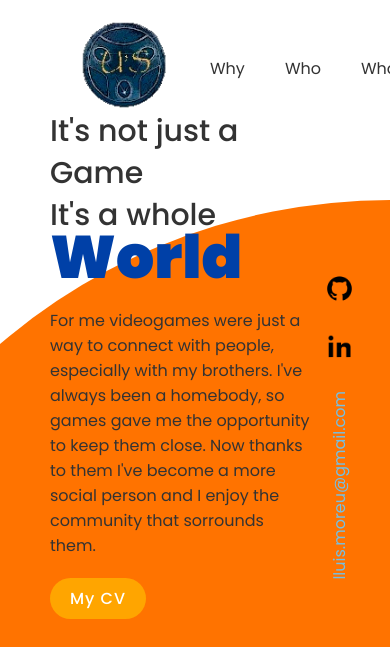
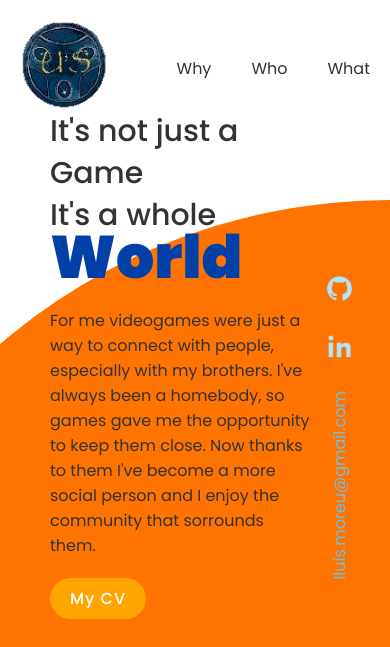
Before and after one commit to youis11/youis11.github.io, a plain HTML site: page docs/index.html in a window 390 px wide. Shown: the top 647 px of the page. Drawn offline with nearby package versions, Linux system fonts and the light colour scheme.

Commit message:
updating website w/ portfolio and style

```diff
--- a/docs/css/style.css
+++ b/docs/css/style.css
@@ -215,6 +215,13 @@ header ul li a
     }
 }
 
+
+@media screen and (max-width:450px){
+    header{
+        padding: 20px;
+    }
+}
+
 @media screen and (max-width: 600px) {
 
     .content .caca
@@ -232,8 +239,8 @@ header ul li a
     p {
         font-size: 16px;
     }
+}
 
-}
 
 .socials
 {
--- a/docs/index.html
+++ b/docs/index.html
@@ -14,8 +14,8 @@
 
     <body>
         <ul class="socials">
-            <li><a href="https://github.com/youis11"><img src="images/github.png" style="width: 41px; height:41px;"></a></li>
-            <li><a href="https://www.linkedin.com/in/llu%C3%ADs-moreu-farran/"><img src="images/linkedin.png" style="width: 41px; height:41px;"></a></li>
+            <li><a href="https://github.com/youis11"><img src="images/github_blue.png" style="width: 41px; height:41px;"></a></li>
+            <li><a href="https://www.linkedin.com/in/llu%C3%ADs-moreu-farran/"><img src="images/linkedin_blue.png" style="width: 41px; height:41px;"></a></li>
             <li><p style="transform:  rotate(-90deg); -webkit-transform:  rotate(-90deg); margin-top: 180px; color:rgb(116, 192, 228); width: 1.2em;">lluis.moreu@gmail.com</p></li>
         </ul>
         <section id="section01" name="section01">
@@ -33,7 +33,7 @@
                     <h2>It's not just a Game</br>It's a whole<span>World</span></h2>
                     <p>For me videogames were just a way to connect with people, especially with my brothers. I've always been a homebody,
                     so games gave me the opportunity to keep them close. Now thanks to them I've become a more social person and I enjoy the community that sorrounds them.</p>
-                    <a href="#">My CV</a>
+                    <a href="LLUIS_MOREU.pdf" target="_blank">My CV</a>
                 </div>
                 <div class="imgBox">
                     <img src="images/firstGame.jpg" style="border-radius:50%;" class="starbucks">
```
Also changed, not shown: docs/images/github_blue.png (added), docs/images/linkedin_blue.png (added), 1 other file.
